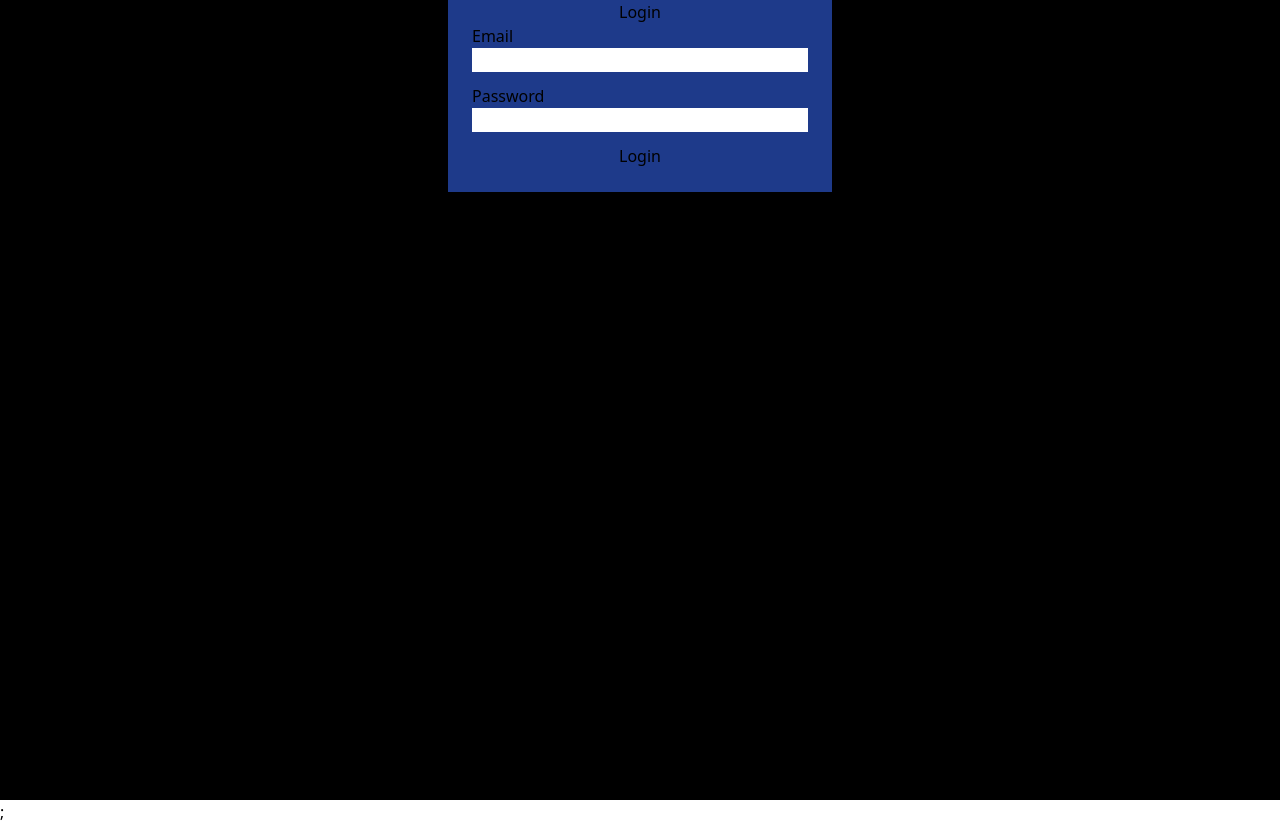
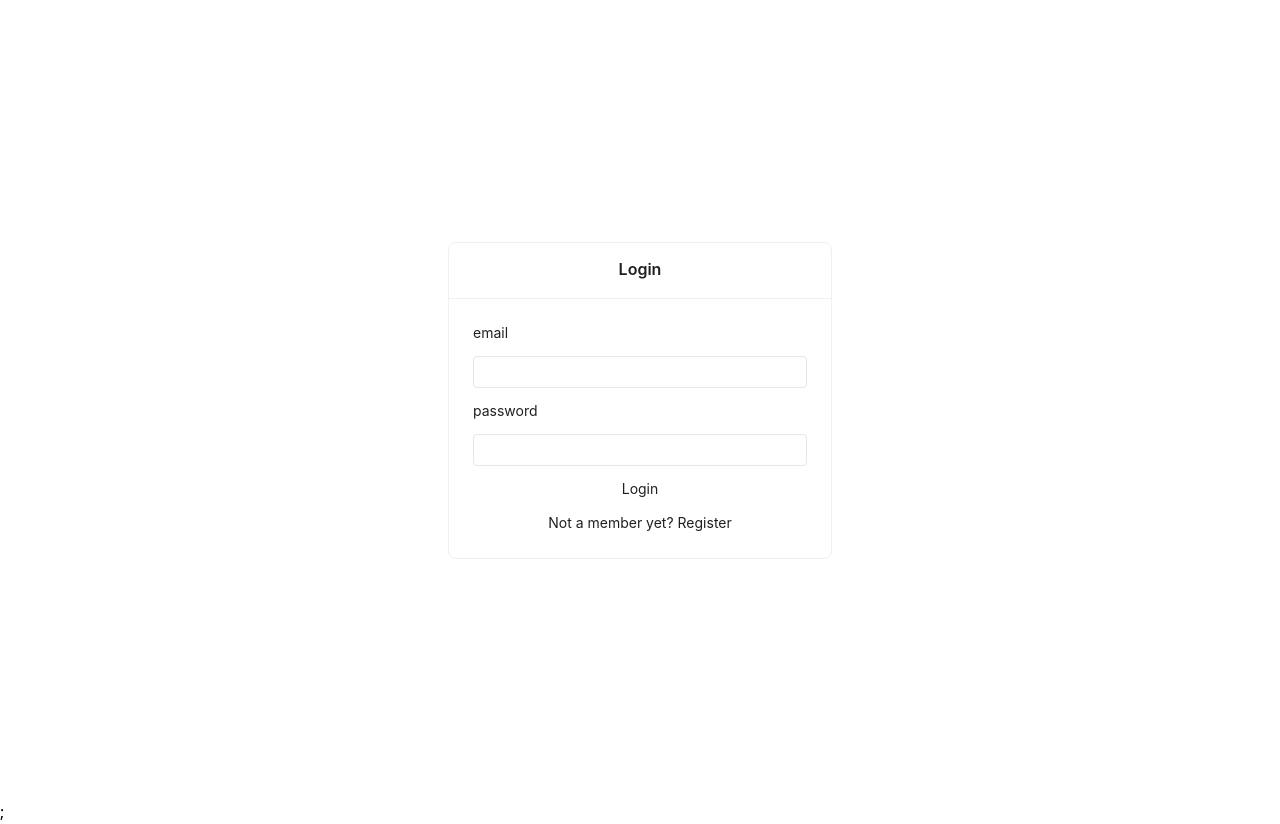
Before and after one commit to lamhoang1998/jira-clone, a React (Vite) app: page /login in a window 1280 px wide. Built offline with nearby package versions, Linux system fonts and the light colour scheme.

Commit message:
done with login

```diff
--- a/src/App.tsx
+++ b/src/App.tsx
@@ -7,6 +7,7 @@ import Create from "./pages/Create";
 import User from "./pages/User";
 import ProjectDetails from "./pages/ProjectDetails";
 import { action as registerUser } from "./pages/Register";
+import { action as loginAction } from "./pages/Login";
 import { useAppSelector, useAppDispatch } from "./hooks";
 import Toast from "./components/Toast";
 import { setToastState } from "./reducers/toastSlice";
@@ -36,7 +37,7 @@ function App() {
         { path: "user", element: <User /> },
       ],
     },
-    { path: "/login", element: <Login /> },
+    { path: "/login", element: <Login />, action: loginAction(store) },
     {
       path: "/register",
       element: <Register />,
--- a/src/pages/HomePage.tsx
+++ b/src/pages/HomePage.tsx
@@ -1,13 +1,17 @@
-import { Outlet } from "react-router-dom";
+import { Link, Outlet } from "react-router-dom";
 import SideBar from "../components/SideBar";
 import NavBar from "../components/NavBar";
 import { useAppSelector } from "../hooks";
 
 function HomePage() {
+  const userToken = useAppSelector((store) => store.userState.user?.token);
+
   const isSidebarCollapsed = useAppSelector(
     (store) => store.globalState.isSidebarCollapsed,
   );
   return (
+    <>
+      {userToken ? (
         <div className="flex min-h-screen w-full bg-gray-50 text-gray-900">
           <SideBar />
           <main
@@ -17,6 +21,15 @@ function HomePage() {
             <Outlet />
           </main>
         </div>
+      ) : (
+        <p>
+          You haven't logged in yet, please{" "}
+          <Link className="text-blue-200 hover:text-blue-700" to="/login">
+            Login
+          </Link>
+        </p>
+      )}
+    </>
   );
 }
 
--- a/src/pages/Login.tsx
+++ b/src/pages/Login.tsx
@@ -1,22 +1,80 @@
+import { Card } from "antd";
+import { ActionFunction, Form, Link, redirect } from "react-router-dom";
+import { ReduxStore } from "../store";
+import { customFetch } from "../services/baseApi";
+import { loginUser } from "../reducers/userSlice";
+import { setToastMessage } from "../reducers/toastSlice";
+import { AxiosError } from "axios";
+
+export const action =
+  (store: ReduxStore): ActionFunction =>
+  async ({ request }): Promise<Response | null> => {
+    const formData = await request.formData();
+    const data = Object.fromEntries(formData);
+
+    try {
+      const res = await customFetch.post("/api/Users/signin", data);
+      console.log(res);
+      store.dispatch(
+        loginUser({
+          userName: res.data.content.email,
+          token: res.data.content.accessToken,
+        }),
+      );
+      store.dispatch(
+        setToastMessage({
+          toastState: true,
+          toastMessage: res.data.message,
+          toastStatus: "SUCCESS",
+        }),
+      );
+      return redirect("/");
+    } catch (error) {
+      const errorMsg =
+        error instanceof AxiosError
+          ? error.response?.data.message
+          : "Registration Failed";
+      store.dispatch(
+        setToastMessage({
+          toastState: true,
+          toastMessage: errorMsg,
+          toastStatus: "ERROR",
+        }),
+      );
+      return null;
+    }
+  };
+
 function Login() {
   return (
-    <div className="bg-black h-screen place-items-center">
-      <div className=" flex-col gap-5 bg-blue-900 w-96 mx-auto p-6 pt-0">
-        <h3 className="text-center">Login</h3>
-        <form className="flex flex-col">
-          <label htmlFor="email">Email</label>
-          <input id="email" name="email" type="email" className="mb-3" />
-          <label htmlFor="password">Password</label>
+    <section className="h-screen grid place-items-center ">
+      <Card title="Login" className="w-96 text-center">
+        <Form className="flex flex-col gap-3" method="post">
+          <label htmlFor="email" className="text-left">
+            email
+          </label>
+          <input
+            id="email"
+            type="email"
+            name="email"
+            className="border rounded w-full py-1 px-2 "
+          />
+          <label htmlFor="password" className="text-left">
+            password
+          </label>
           <input
             id="password"
+            type="password"
             name="password"
-            type="password"
-            className="mb-3"
+            className="border rounded w-full py-1 px-2 "
           />
           <button type="submit">Login</button>
-        </form>
-      </div>
-    </div>
+          <p>
+            Not a member yet? <Link to="/register">Register</Link>
+          </p>
+        </Form>
+      </Card>
+    </section>
   );
 }
 
--- a/src/pages/Register.tsx
+++ b/src/pages/Register.tsx
@@ -2,8 +2,7 @@ import { ActionFunction, Form, Link, redirect } from "react-router-dom";
 import { Card } from "antd";
 import { customFetch } from "../services/baseApi";
 import { type ReduxStore } from "../store";
-import { useAppDispatch } from "../hooks";
-import { setToastMessage, setToastState } from "../reducers/toastSlice";
+import { setToastMessage } from "../reducers/toastSlice";
 import { AxiosError } from "axios";
 
 export const action =
@@ -23,7 +22,6 @@ export const action =
       );
       return redirect("/login");
     } catch (error) {
-      console.log(error);
       const errorMsg =
         error instanceof AxiosError
           ? error.response?.data.message
--- a/src/reducers/userSlice.ts
+++ b/src/reducers/userSlice.ts
@@ -17,7 +17,7 @@ function getUserFromLocalStore(): User | null {
 }
 
 const initialState: UserState = {
-  user: null,
+  user: getUserFromLocalStore(),
 };
 
 const userSlice = createSlice({
@@ -36,4 +36,6 @@ const userSlice = createSlice({
   },
 });
 
+export const { loginUser, logoutUser } = userSlice.actions;
+
 export default userSlice.reducer;
```
Lines whose indentation alone changed are shown as unchanged.
